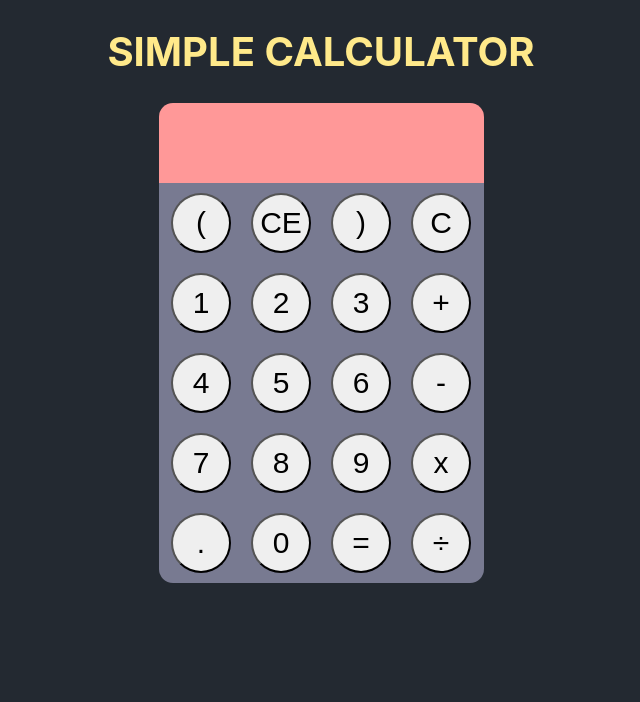
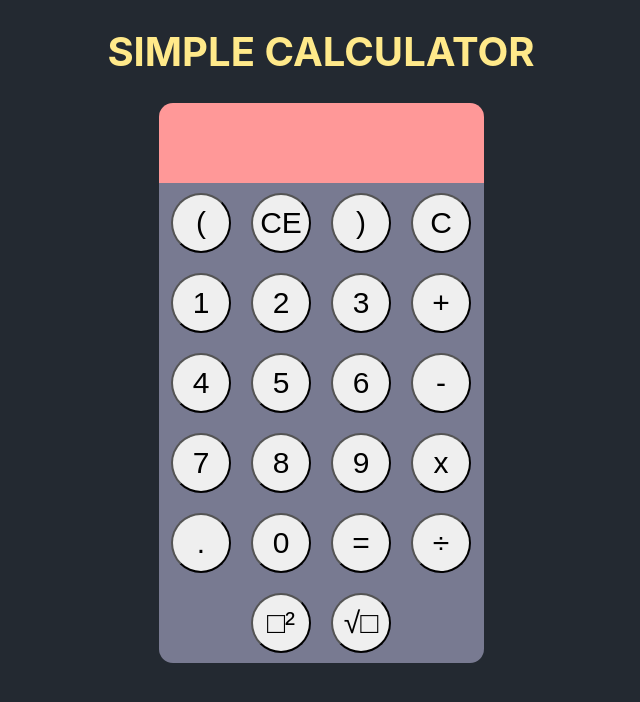
Before and after one commit to githubcrce/calculator-react, a React (Create React App) app: page / in a window 1280 px wide. Shown: the top 702 px of the page, without its empty margins (319-959 px from the left). Built offline with nearby package versions, Linux system fonts and the light colour scheme.

Commit message:
Added a square and sqaure root function to the calculator

```diff
--- a/src/App.js
+++ b/src/App.js
@@ -20,7 +20,8 @@ class App extends Component {
             this.reset()
         } else if (button === "CE") {
             this.backspace()
-        } else {
+        }
+        else {
             this.setState({
                 result: this.state.result + button
             })
@@ -32,7 +33,14 @@ class App extends Component {
         var checkResult = ''
         if (this.state.result.includes('--')) {
             checkResult = this.state.result.replace('--', '+')
-        } else {
+        }
+        else if (this.state.result.includes('²')){
+            checkResult = this.state.result.replace(`²`,'**2')
+        }
+        else if (this.state.result.includes('√')){
+            checkResult = this.state.result.replace('√','Math.sqrt')
+        }
+        else {
             checkResult = this.state.result
         }
 
@@ -45,7 +53,7 @@ class App extends Component {
             this.setState({
                 result: "error"
             })
-
+            console.log(e)
         }
     };
 
--- a/src/components/KeyPadComponent.js
+++ b/src/components/KeyPadComponent.js
@@ -33,6 +33,9 @@ class KeyPadComponent extends Component {
                 <button name="0" onClick={e => this.props.onClick(e.target.name)}>0</button>
                 <button name="=" onClick={e => this.props.onClick(e.target.name)}>=</button>
                 <button name="/" onClick={e => this.props.onClick(e.target.name)}>÷</button><br/>
+
+                <button name="²" onClick={e => this.props.onClick(e.target.name)}>□²</button>
+                <button name="√" onClick={e => this.props.onClick(e.target.name)}>√□</button>
             </div>
         );
     }
```
Also changed, not shown: 1 other file (tests, documents, lock files or other folders).
